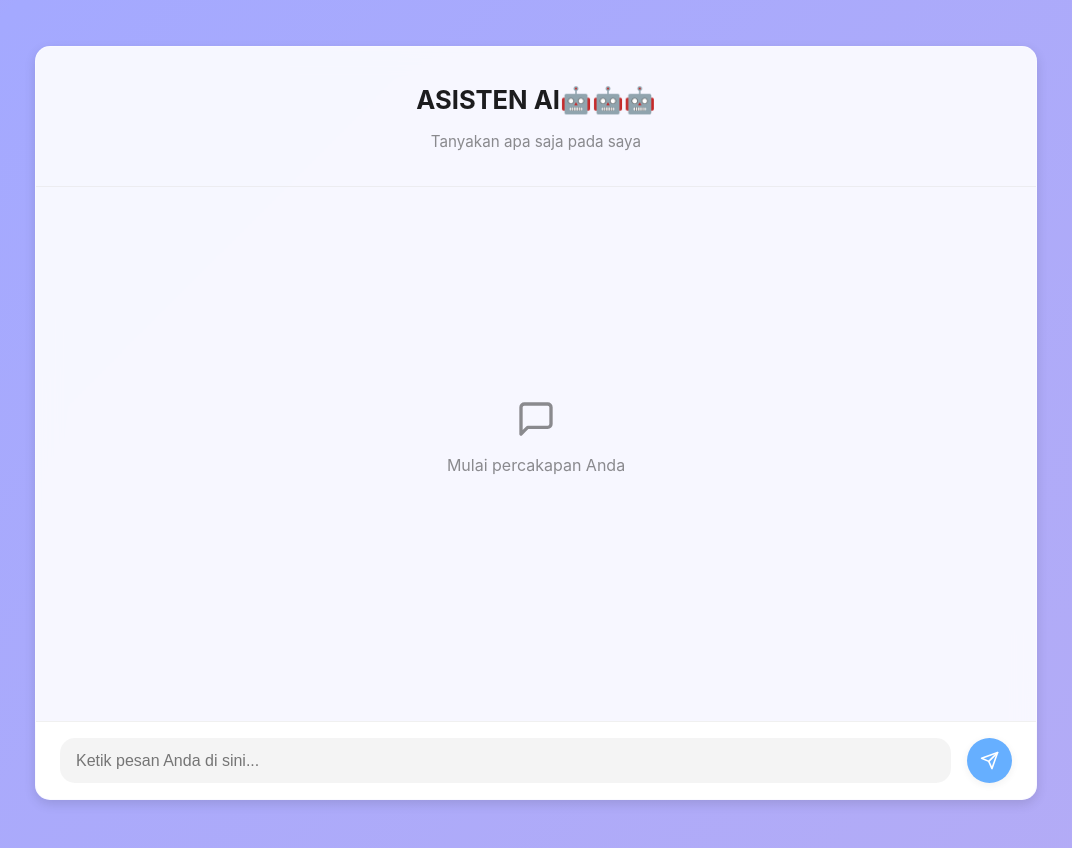
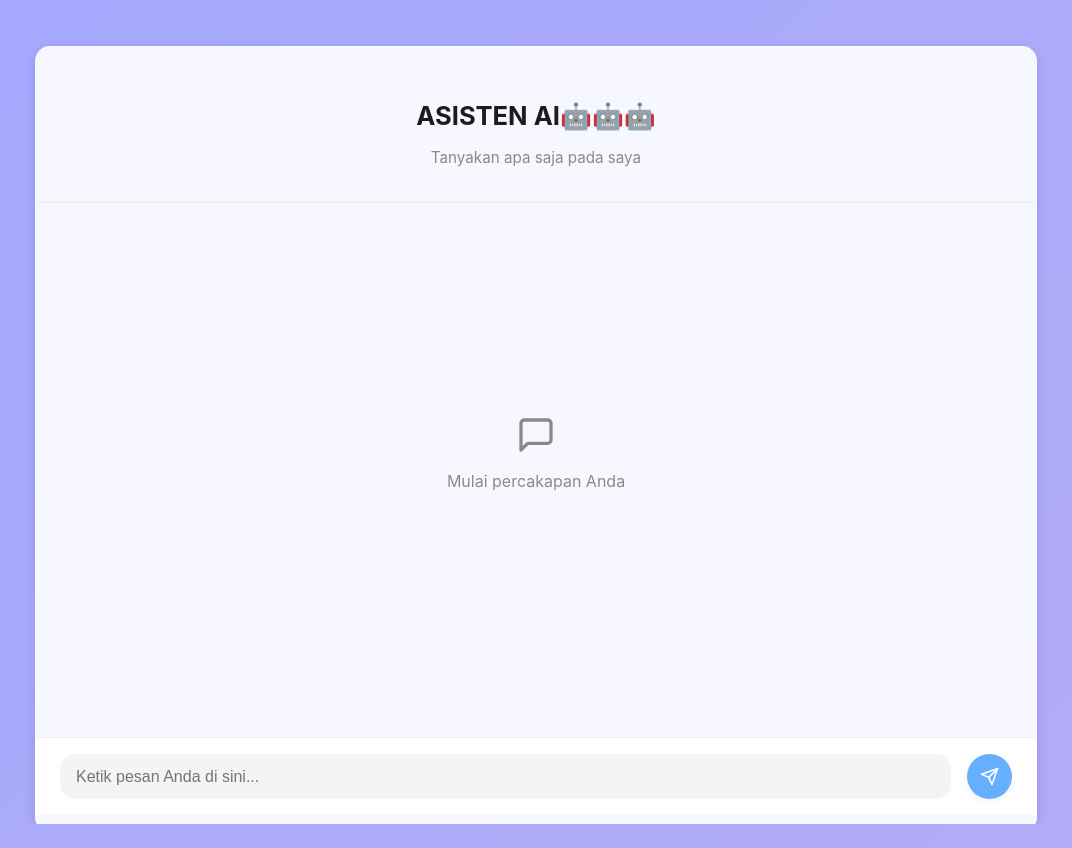
Before and after one commit to Naufalsninja/chat_bot, a React (Create React App) app: page / in a window 1280 px wide. Shown: the whole page, without its empty margins (104-1176 px from the left). Built offline with nearby package versions, Linux system fonts and the light colour scheme.

Commit message:
Update Chatbot.css

```diff
--- a/src/Chatbot.css
+++ b/src/Chatbot.css
@@ -48,6 +48,9 @@ body {
 
 /* --- CHATBOT CONTAINER --- */
 .chatbot-container {
+  padding-top: 2vh;
+  padding-bottom: 2vh;
+
   width: 100%;
   max-width: 1000px;
 
```
